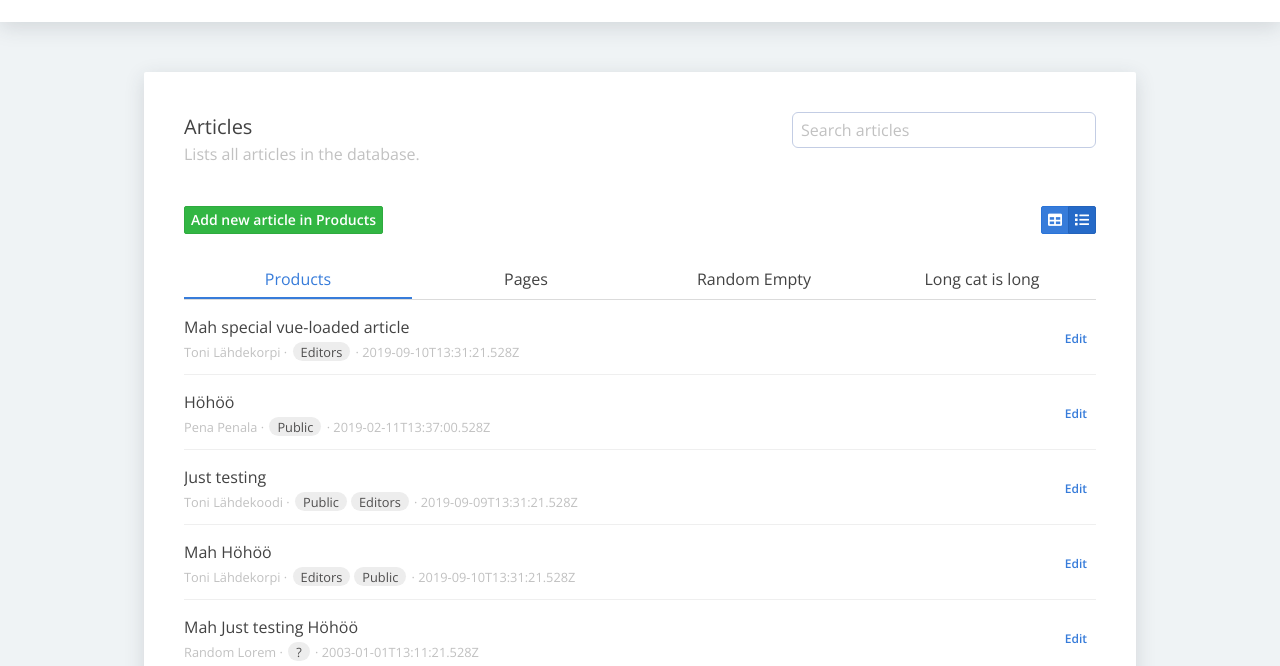
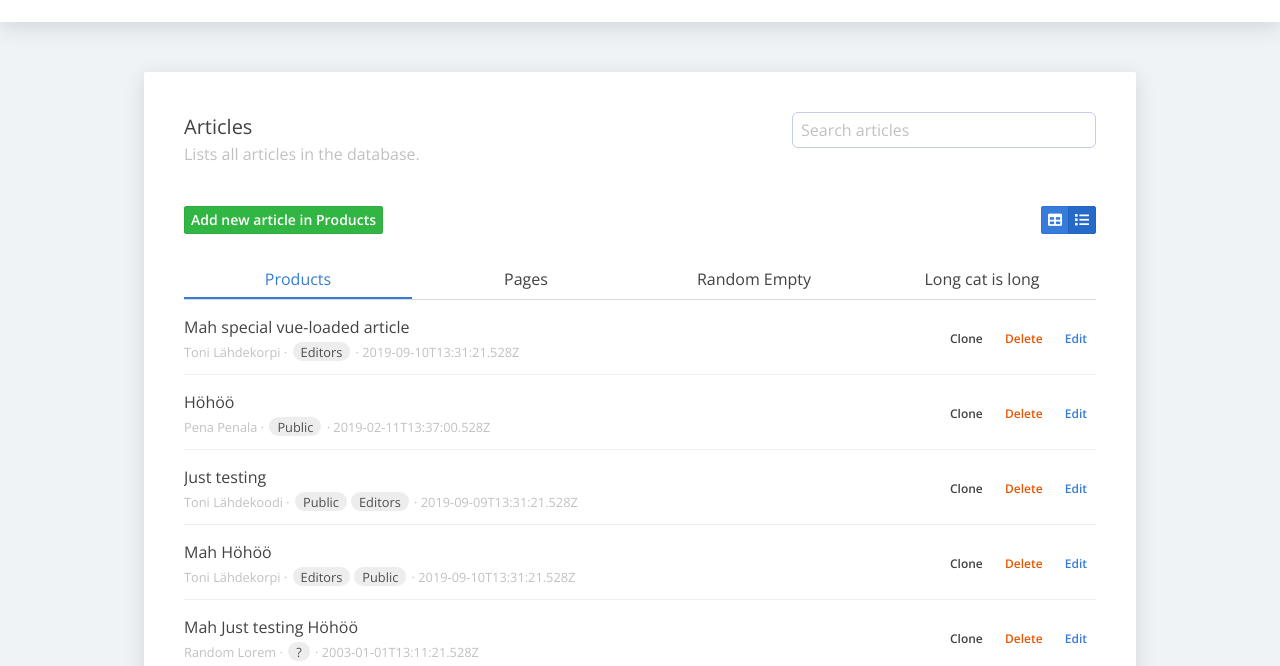
Before and after one commit to webvaloa/vue-frontend, a plain HTML site: page articles.html in a window 1280 px wide. Shown: the part 134-800 px from the top of the page. Drawn offline with nearby package versions, Linux system fonts and the light colour scheme.

Commit message:
Fine tuning

```diff
--- a/articles.html
+++ b/articles.html
@@ -180,6 +180,12 @@
 										<small class="tile-subtitle text-gray">{{article.owner}} · <span class="permission label label-rounded" v-for="permission of article.permission">{{(typeof roles[permission] === "object")?roles[permission].name:"?"}}</span> · {{article.created}}</small>
 									</div>
 									<div class="tile-action">
+										<a :href="'/article/edit/' + article.id" class="btn btn-link text-dark">
+											Clone
+										</a>
+										<a :href="'/article/edit/' + article.id" class="btn btn-link text-error">
+											Delete
+										</a>
 										<a :href="'/article/edit/' + article.id" class="btn btn-link">
 											Edit
 										</a>
@@ -202,6 +208,12 @@
 											<td>{{article.owner}}</td>
 											<td>{{article.created}}</td>
 											<td>
+												<a :href="'/article/edit/' + article.id" class="btn btn-link text-dark">
+													Clone
+												</a>
+												<a :href="'/article/edit/' + article.id" class="btn btn-link text-error">
+													Delete
+												</a>
 												<a :href="'/article/edit/' + article.id" class="btn btn-link">
 													Edit
 												</a>
```
